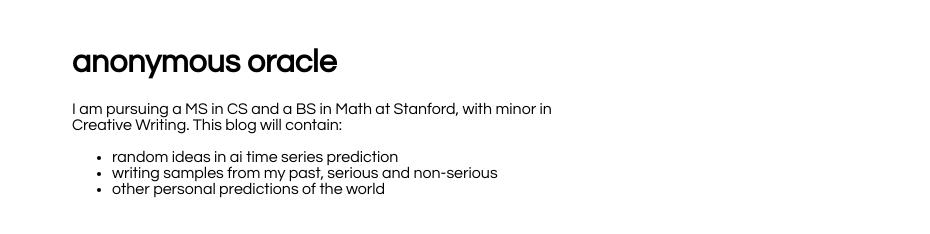
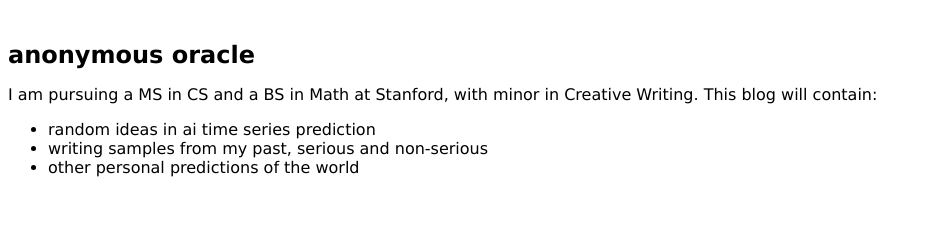
Before and after one commit to rqmusings/rqmusings.github.io, a plain HTML site: page index.html in a window 1280 px wide. Shown: the whole page, without its empty margins (0-930 px from the left). Drawn offline with Linux system fonts and the light colour scheme.

Commit message:
Update index.css

```diff
--- a/index.css
+++ b/index.css
@@ -1,33 +1,18 @@
 /* GENERAL PAGE RULES */
 
 body {
-    font-family: "Century Gothic", CenturyGothic, Geneva, AppleGothic, sans-serif;
+    font-family: "Karla", CenturyGothic, Geneva, AppleGothic, sans-serif;
     font-size: 1em;
 }
 
 h1 {
-    font-size: 2em;
+    font-size: 1.5em;
 }
 
 #holder {
     margin-top: 25px;
     margin-bottom: 25px;
     display: flex;
-}
-
-#left {
-    flex-grow: 100;
-    min-width: 1em;
-    max-width: 4em;
-}
-
-#middle {
-    max-width: 30em;
-}
-
-#right {
-    min-width: 1em;
-    flex-grow: 100;
 }
 
 a {
```
